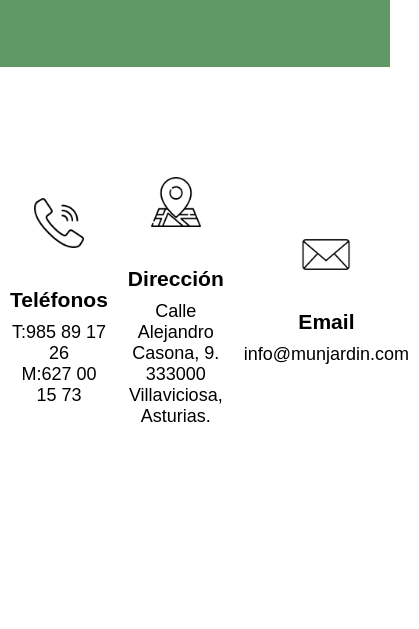
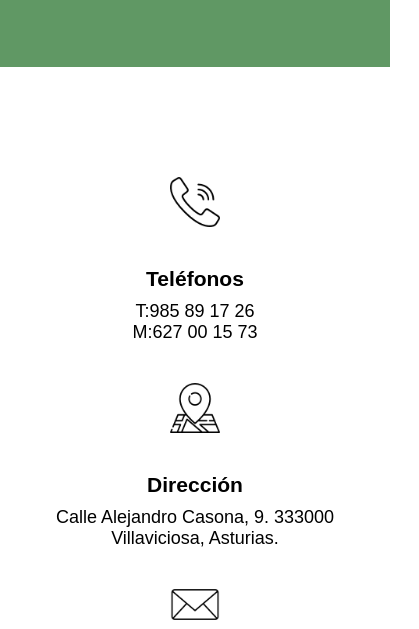
Before and after one commit to RocioPinzon/proyecto_jardineria, a plain HTML site: page contacto.html in a window 390 px wide. Shown: the part 471-1100 px from the top of the page, 419 px wide, since content can reach past the window. Drawn offline with Linux system fonts and the light colour scheme.

Commit message:
Update csscontacto.css

```diff
--- a/css/csscontacto.css
+++ b/css/csscontacto.css
@@ -198,3 +198,16 @@ textarea{
 	resize:none;
 
 }
+
+@media screen and (max-width: 1120px){
+
+	#contenedor .contenedorSection{
+
+		display:flex;
+		position: relative;
+		flex-direction:column;
+
+	}
+
+
+}
```
